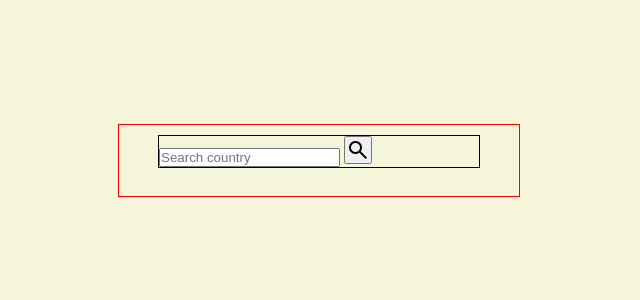
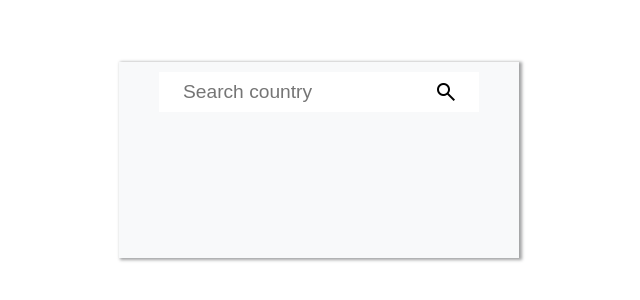
Before and after one commit to Arceus-sj/API-101, a plain HTML site: page Country_Guide_App/index.html in a window 1280 px wide. Shown: the part 240-540 px from the top of the page, without its empty margins (321-961 px from the left). Drawn offline with nearby package versions, Linux system fonts and the light colour scheme.

Commit message:
updated style.css

```diff
--- a/Country_Guide_App/style.css
+++ b/Country_Guide_App/style.css
@@ -1,3 +1,5 @@
+@import url('https://fonts.googleapis.com/css2?family=Roboto:wght@300&display=swap');
+@import url('https://fonts.googleapis.com/css2?family=IBM+Plex+Sans:wght@300&display=swap');
 * {
     margin: 0;
     padding: 0;
@@ -10,16 +12,79 @@ body {
     justify-content: center;
     align-items: center;
     /* border: 1px solid black; */
-    background-color: beige;
+    /* background-color: beige; */
 }
 
 .container {
     width: 400px;
-    border: 1px solid red;
+    background-color: #f8f9fa;
+    box-sizing: border-box;
+    box-shadow: 2px 1px 3px 1px #a2a3a4;
+    display: flex;
+    flex-direction: column;
+    flex-wrap: nowrap;
+    justify-content: center;
+    align-items: center;
+    /* border: 1px solid red; */
 }
 
 .container .head {
     width: 80%;
+    height: 40px;
     margin: 10px auto;
-    border: 1px solid black;
+    display: flex;
+    flex-direction: row;
+    flex-wrap: nowrap;
+    justify-content:center;
+    align-items: center;
+    background-color: #ffffff;
+    /* border: 1px solid black; */
 }
+
+.container .head input {
+    /* width: 100%; */
+    font-size: 1.2rem;
+    padding-left: 5px;
+    background: transparent;
+    outline: none;
+    border: 1px solid transparent;
+
+}
+
+.container .head button {
+    width: 30px;
+    height: 30px;
+    background-color: #ffffff;
+    outline: none;
+    border-radius: 50px;
+    border: 1px solid transparent;
+    transition-property: background-color;
+    transition-duration: 0.5s;
+    cursor: pointer;
+}
+
+.container .head button:hover {
+    background-color: #f2f6f9;
+    border: none;
+}
+
+.content {
+    width: 80%;
+    height: auto;
+    margin: 10px;
+    padding: 5px;
+    font-family: 'IBM Plex Sans', sans-serif;
+    /* border: 1px solid red; */
+}
+
+.content img {
+    width: auto;
+    height: 100px;
+    border: 1px solid transparent;
+
+}
+
+.content .country-name {
+    font-family: 'Roboto', sans-serif;
+    text-align: center;
+}
```
